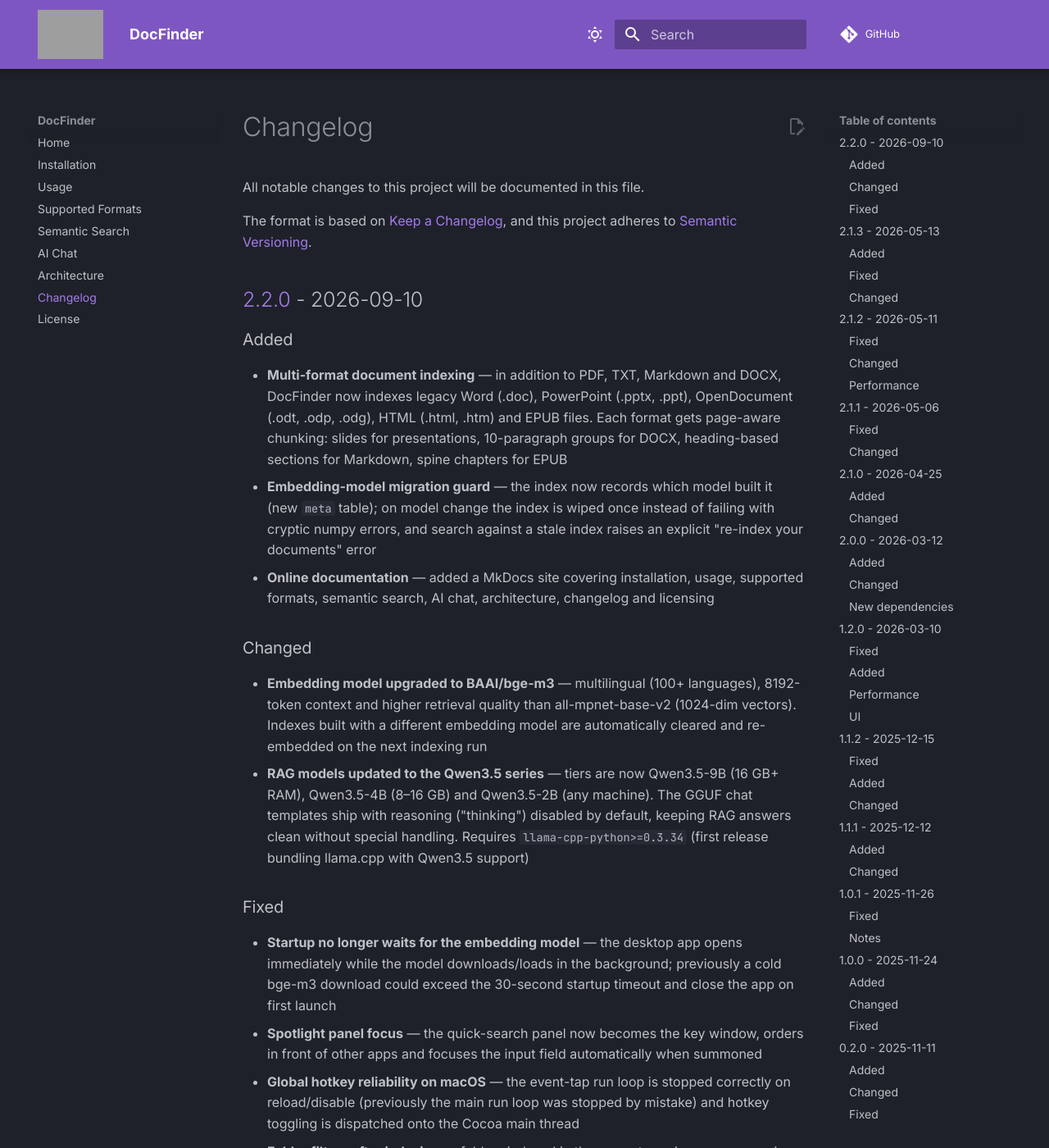
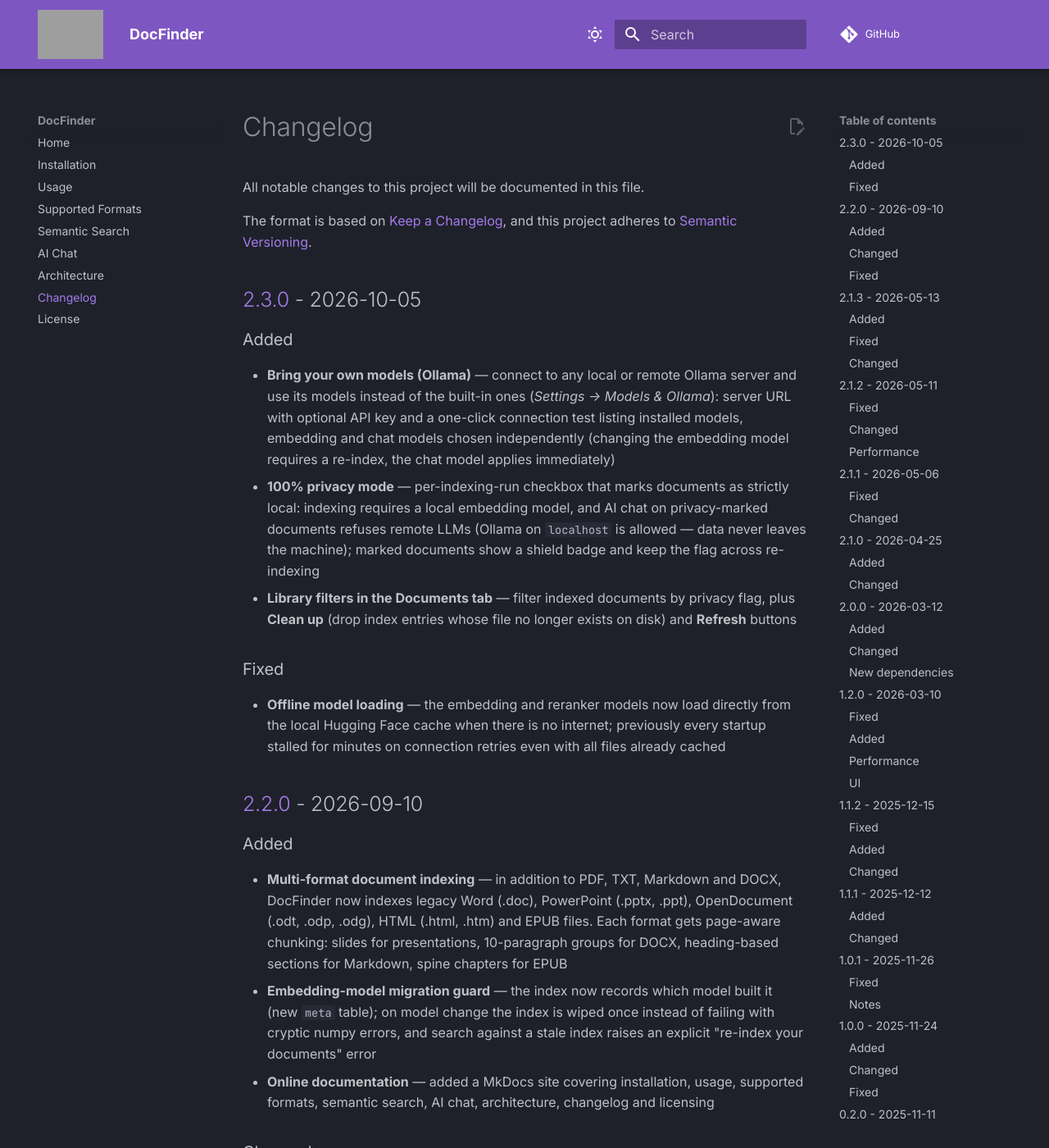
Before and after one commit to filippostanghellini/DocFinder, an MkDocs documentation site: the page built from docs/changelog.md, in a window 1280 px wide and 1400 px high. Shown: the whole window at 82% size. Built offline with MkDocs 1.6.1 and Material for MkDocs 9.7.7, drawn with Linux system fonts in a browser that asks for light colours; comment, search, counter and statistics services are not loaded; grey boxes are pictures that could not be loaded.

Commit message:
release: v2.3.0

```diff
--- a/CHANGELOG.md
+++ b/CHANGELOG.md
@@ -4,6 +4,16 @@
 
 The format is based on [Keep a Changelog](https://keepachangelog.com/en/1.0.0/),
 and this project adheres to [Semantic Versioning](https://semver.org/spec/v2.0.0.html).
+
+## [2.3.0] - 2026-10-05
+
+### Added
+- **Bring your own models (Ollama)** — connect to any local or remote Ollama server and use its models instead of the built-in ones (*Settings → Models & Ollama*): server URL with optional API key and a one-click connection test listing installed models, embedding and chat models chosen independently (changing the embedding model requires a re-index, the chat model applies immediately)
+- **100% privacy mode** — per-indexing-run checkbox that marks documents as strictly local: indexing requires a local embedding model, and AI chat on privacy-marked documents refuses remote LLMs (Ollama on `localhost` is allowed — data never leaves the machine); marked documents show a shield badge and keep the flag across re-indexing
+- **Library filters in the Documents tab** — filter indexed documents by privacy flag, plus **Clean up** (drop index entries whose file no longer exists on disk) and **Refresh** buttons
+
+### Fixed
+- **Offline model loading** — the embedding and reranker models now load directly from the local Hugging Face cache when there is no internet; previously every startup stalled for minutes on connection retries even with all files already cached
 
 ## [2.2.0] - 2026-09-10
 
@@ -297,7 +307,8 @@
 - Fixed linting issues for consistent code style
 - Updated ruff configuration to use non-deprecated settings
 
-[Unreleased]: https://github.com/filippostanghellini/DocFinder/compare/v2.2.0...HEAD
+[Unreleased]: https://github.com/filippostanghellini/DocFinder/compare/v2.3.0...HEAD
+[2.3.0]: https://github.com/filippostanghellini/DocFinder/compare/v2.2.0...v2.3.0
 [2.2.0]: https://github.com/filippostanghellini/DocFinder/compare/v2.1.3...v2.2.0
 [2.1.3]: https://github.com/filippostanghellini/DocFinder/compare/v2.1.2...v2.1.3
 [2.1.2]: https://github.com/filippostanghellini/DocFinder/compare/v2.1.1...v2.1.2
--- a/pyproject.toml
+++ b/pyproject.toml
@@ -4,7 +4,7 @@
 
 [project]
 name = "docfinder"
-version = "2.2.0"
+version = "2.3.0"
 license = "AGPL-3.0-or-later"
 description = "Local-first semantic search CLI for your documents (PDF, DOCX, Markdown, TXT)."
 authors = [
--- a/src/docfinder/__init__.py
+++ b/src/docfinder/__init__.py
@@ -2,4 +2,4 @@
 
 __all__ = ["__version__"]
 
-__version__ = "2.2.0"
+__version__ = "2.3.0"
```
Also changed, not shown: AGENTS.md (+1 -1 lines), 2 other files.
